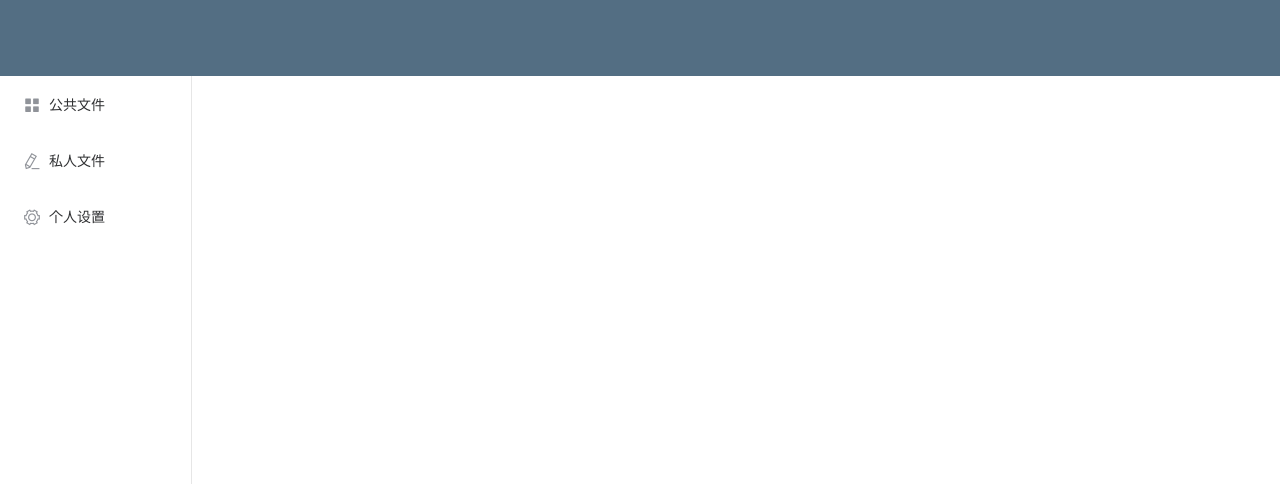
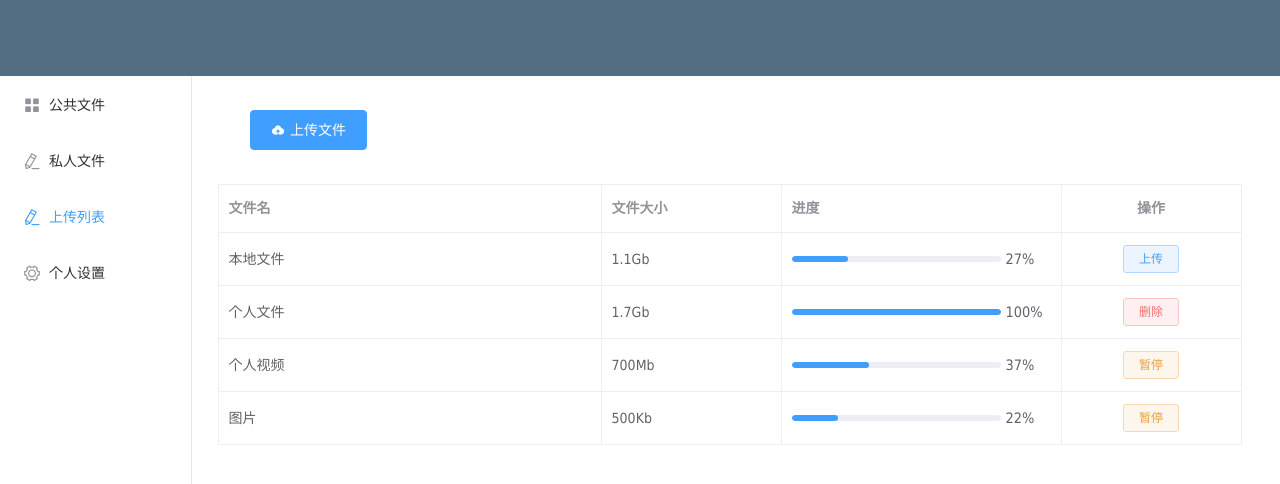
Before and after one commit to liujintao95/MyCloudWeb, a Vue app: page /upload in a window 1280 px wide. Shown: the top 484 px of the page. Built offline with nearby package versions, Linux system fonts and the light colour scheme.

Commit message:
添加上传界面样式

```diff
--- a/src/components/Navigation.vue
+++ b/src/components/Navigation.vue
@@ -9,6 +9,10 @@
                 <el-menu-item index="/private">
                     <i class="el-icon-edit"></i>
                     <span slot="title">私人文件</span>
+                </el-menu-item>
+                <el-menu-item index="/upload">
+                    <i class="el-icon-edit"></i>
+                    <span slot="title">上传列表</span>
                 </el-menu-item>
                 <el-menu-item index="/admin">
                     <i class="el-icon-setting"></i>
@@ -24,7 +28,7 @@ export default {
     name:'Navigation',
     data() {
         return {
-        activeindex:"/index",
+        activeindex:"/public",
         flag:false,
         flag2:false,
         }
@@ -33,16 +37,16 @@ export default {
 
     },
     mounted() {
-        if(location.href.indexOf("/EQ/index")!=-1){
-            this.activeindex="/index";
+        if(location.href.indexOf("/public")!=-1){
+            this.activeindex="/public";
         }
-        else if(location.href.indexOf("/EQ/assess")!=-1){
-            this.activeindex="/assess";
+        else if(location.href.indexOf("/private")!=-1){
+            this.activeindex="/private";
         }
-        else if(location.href.indexOf("/EQ/backstage")!=-1){
-            this.activeindex="/backstage";
+        else if(location.href.indexOf("/upload")!=-1){
+            this.activeindex="/upload";
         }
-        else if(location.href.indexOf("/EQ/admin")!=-1){
+        else if(location.href.indexOf("/admin")!=-1){
             this.activeindex="/admin";
         }
     },
--- a/src/router.js
+++ b/src/router.js
@@ -34,6 +34,15 @@ export default new Router({
             }
         },
         {
+            path: "/upload",
+            name: "upload",
+            component: () =>
+                import(/* webpackChunkName: "about" */ "./views/Upload.vue"),
+            meta: {
+                title: '云盘'
+            }
+        },
+        {
             path: "/admin",
             name: "admin",
             component: () =>
--- a/src/views/Private.vue
+++ b/src/views/Private.vue
@@ -0,0 +1,24 @@
+<template>
+    <div class="private">
+
+    </div>
+</template>
+
+<script>
+export default {
+    name: 'private',
+    data () {
+        return {
+
+        }
+    },
+    inject:["reload"],
+    methods:{
+
+    }
+}
+</script>
+
+<style scoped>
+
+</style>
--- a/src/views/Public.vue
+++ b/src/views/Public.vue
@@ -0,0 +1,24 @@
+<template>
+    <div class="public">
+
+    </div>
+</template>
+
+<script>
+export default {
+    name: 'public',
+    data () {
+        return {
+
+        }
+    },
+    inject:["reload"],
+    methods:{
+
+    }
+}
+</script>
+
+<style scoped>
+
+</style>
--- /dev/null
+++ b/src/views/Upload.vue
@@ -0,0 +1,96 @@
+<template>
+    <div class="upload">
+        <div class="divButton">
+            <el-button class="uploadButton" type="primary" icon="el-icon-upload">上传文件</el-button>
+        </div>
+        <div>
+            <template>
+                <el-table
+                    :data="tableData"
+                    border
+                    style="width: 80%; margin-left: 17%;">
+                    <el-table-column
+                        prop="name"
+                        label="文件名">
+                    </el-table-column>
+                    <el-table-column
+                        prop="size"
+                        label="文件大小"
+                        width="180">
+                    </el-table-column>
+                    <el-table-column
+                        prop="progress"
+                        label="进度"
+                        width="280">
+                        <template slot-scope="scope">
+                            <el-progress :percentage="scope.row.progress"></el-progress>
+                        </template>
+                    </el-table-column>
+                    <el-table-column
+                        prop="state"
+                        label="操作"
+                        width="180"
+                        align="center">
+                        <template slot-scope="scope">
+                            <el-button type="primary" plain size="mini" v-if="scope.row.state==0">上传</el-button>
+                            <el-button type="warning" plain size="mini" v-else-if="scope.row.state==1">暂停</el-button>
+                            <el-button type="danger" plain size="mini" v-else>删除</el-button>
+                        </template>
+                    </el-table-column>
+                </el-table>
+            </template>
+        </div>
+    </div>
+</template>
+
+<script>
+export default {
+    name: 'upload',
+    data () {
+        return {
+            tableData: [{
+                id: 23,
+                name: '本地文件',
+                size: '1.1Gb',
+                progress: 27,
+                state: 0,
+            }, {
+                id: 24,
+                name: '个人文件',
+                size: '1.7Gb',
+                progress: 100,
+                state: 2,
+            }, {
+                id: 25,
+                name: '个人视频',
+                size: '700Mb',
+                progress: 37,
+                state: 1,
+            }, {
+                id: 26,
+                name: '图片',
+                size: '500Kb',
+                progress: 22,
+                state: 1,
+            }]
+        }
+    },
+    inject:["reload"],
+    methods:{
+
+    }
+}
+</script>
+
+<style scoped>
+.divButton{
+    height: 108px;
+    line-height: 108px;
+}
+.uploadButton{
+    margin-left: 58px;
+}
+.opButton{
+    text-align: center;
+}
+</style>
```
